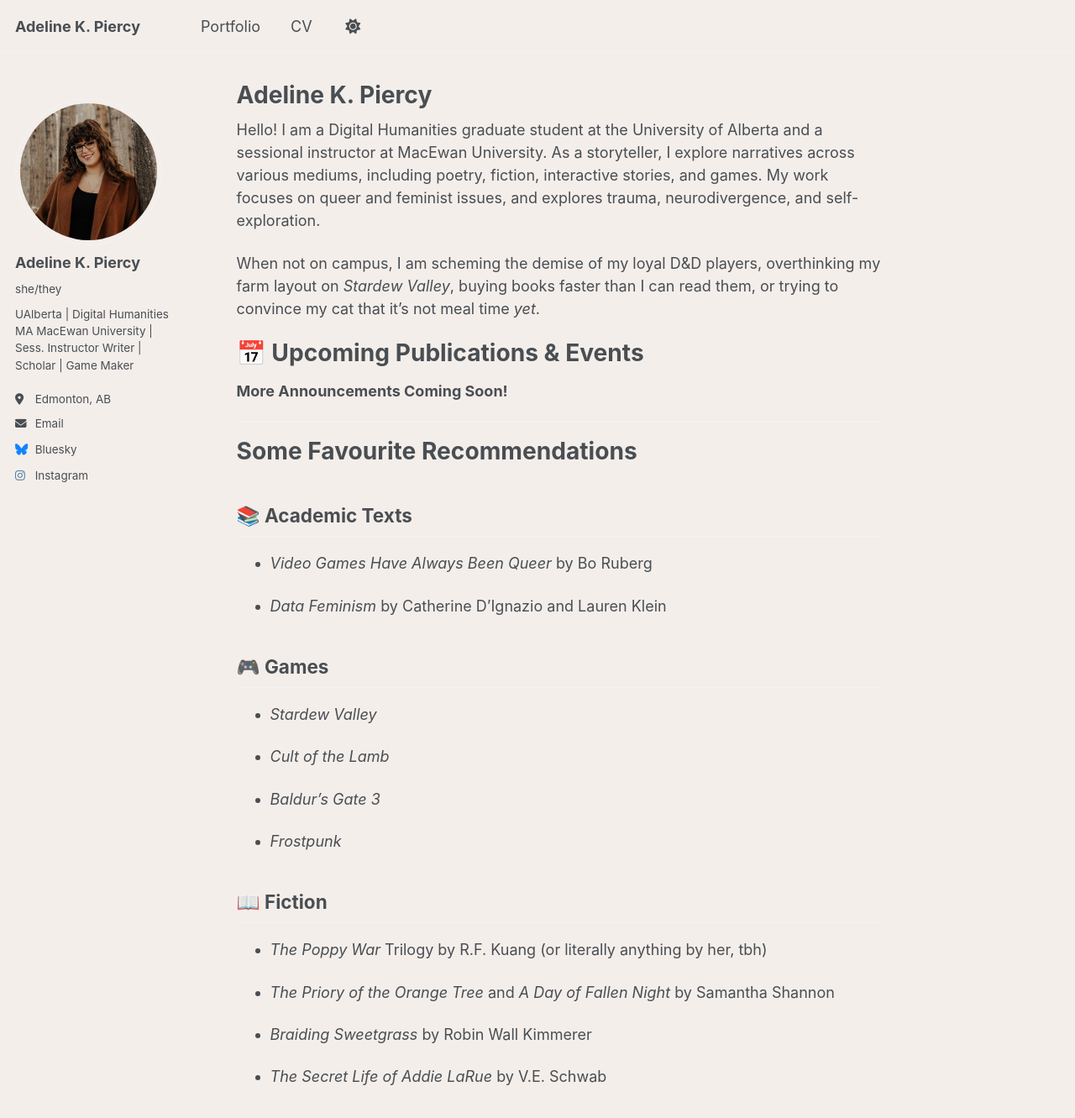
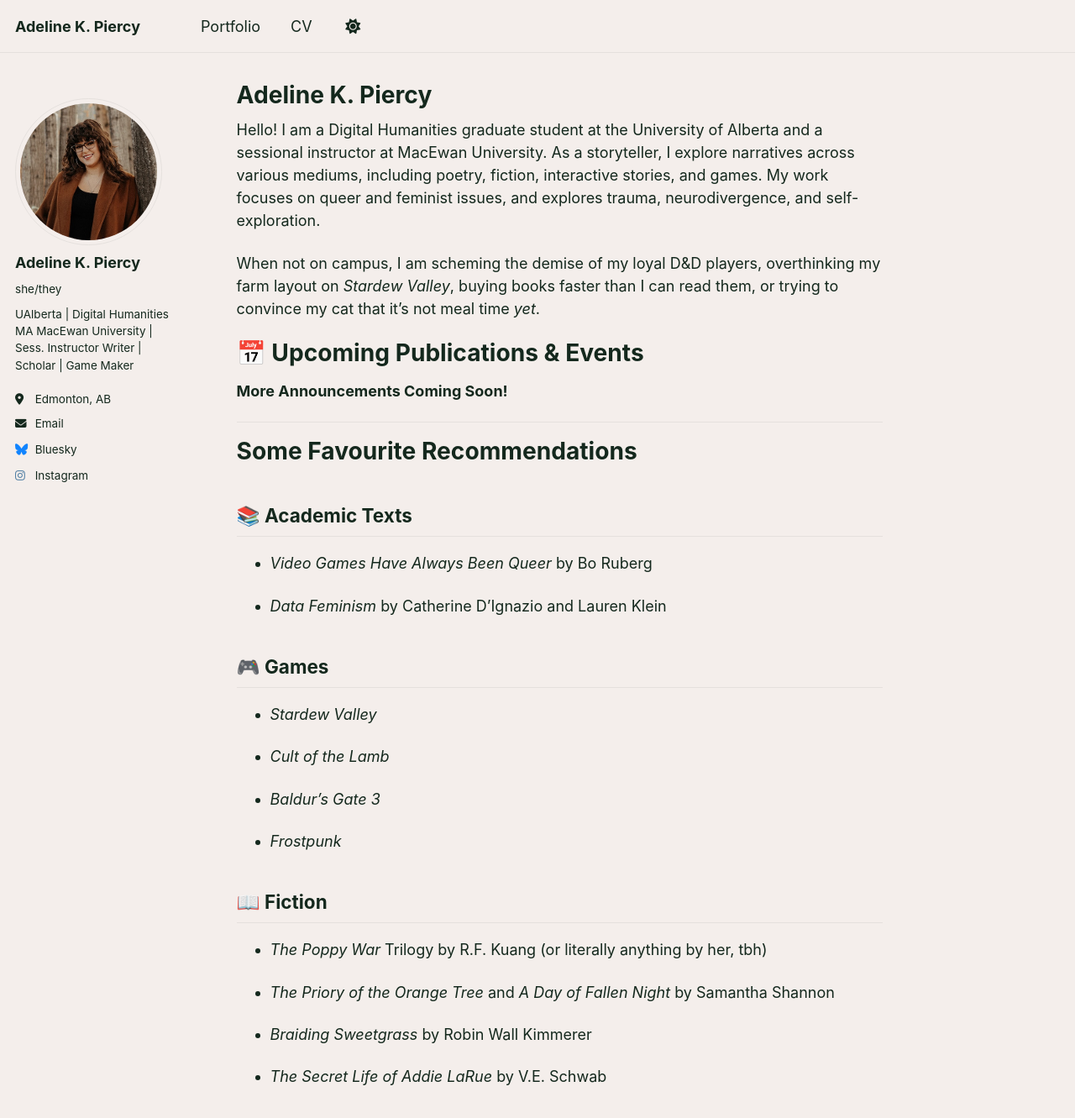
Before and after one commit to akpiercy/me, a Jekyll site: the page built from _pages/about.md, in a window 1280 px wide and 1400 px high. Shown: the top 1331 px of the window at 84% size. Built offline with Jekyll 4.4.1, drawn with Linux system fonts in a browser that asks for light colours.

Commit message:
Update _default.scss

```diff
--- a/_sass/theme/_default.scss
+++ b/_sass/theme/_default.scss
@@ -10,11 +10,11 @@ $light-gray                 : mix(#fff, $gray, 50%);
 $lighter-gray               : mix(#fff, $gray, 90%);
 
 /* Color codes used for the site */
-$danger-color               : #ee5f5b;
-$info-color                 : #2f7f93;
-$notice-color               : #7a8288;
-$success-color              : #62c462;
-$warning-color              : #f89406;
+$danger-color               : #C16E70; /* your rose tone – softer than pure red but still urgent */
+$info-color                 : #023C40; /* teal – reads as trustworthy and calm */
+$notice-color               : #709176; /* sage – muted and non-intrusive */
+$success-color              : #14281D; /* forest green – clear "success" feel */
+$warning-color              : #E4A14A; /* warm amber tone – you can keep or tweak */
 
 /* Other basic settings for the template */
 $border-radius              : 4px;
@@ -28,18 +28,19 @@ $sidebar-screen-min-width   : 1024px;
 
 /* Default light theme for the site */
 :root {
-    --global-base-color                 : #{$gray};
-    --global-bg-color                   : #F4EEEB;
-    --global-border-color               : #{$lighter-gray};
-    --global-code-background-color      : #fafafa;
-    --global-code-text-color            : #{$darker-gray};
-    --global-fig-caption-color          : mix(#fff,  #{$dark-gray}, 25%);
-    --global-link-color                 : #2f7f93;
-    --global-link-color-hover           : mix(#000, #2f7f93, 25%);
-    --global-link-color-visited         : mix(#fff, #2f7f93, 25%);
-    --global-masthead-link-color        : #{$dark-gray};
-    --global-masthead-link-color-hover  : mix(#000, #{$gray}, 25%);
-    --global-text-color                 : #{$dark-gray};
-    --global-text-color-light           : #{$light-gray};
-    --global-thead-color                : #{$lighter-gray};
+    --global-base-color                 : #709176;   /* soft sage, good for muted accents */
+    --global-bg-color                   : #F4EEEB;   /* warm paper background */
+    --global-border-color               : #e5e0dd;   /* subtle divider lines */
+    --global-code-background-color      : #f2ebe8;   /* slightly darker than bg for code blocks */
+    --global-code-text-color            : #14281D;   /* deep forest for code text */
+    --global-fig-caption-color          : mix(#fff, #14281D, 25%);
+    --global-link-color                 : #023C40;   /* rich teal for links */
+    --global-link-color-hover           : #14281D;   /* dark forest hover state */
+    --global-link-color-visited         : #709176;   /* sage for visited links */
+    --global-masthead-link-color        : #14281D;   /* masthead links in forest green */
+    --global-masthead-link-color-hover  : mix(#000, #14281D, 25%);
+    --global-text-color                 : #14281D;   /* primary body text */
+    --global-text-color-light           : #709176;   /* lighter/supplementary text */
+    --global-thead-color                : #e8e1de;   /* table header fill */
+    --accent-rose                       : #C16E70;   /* use for buttons/callouts */
 }
```
